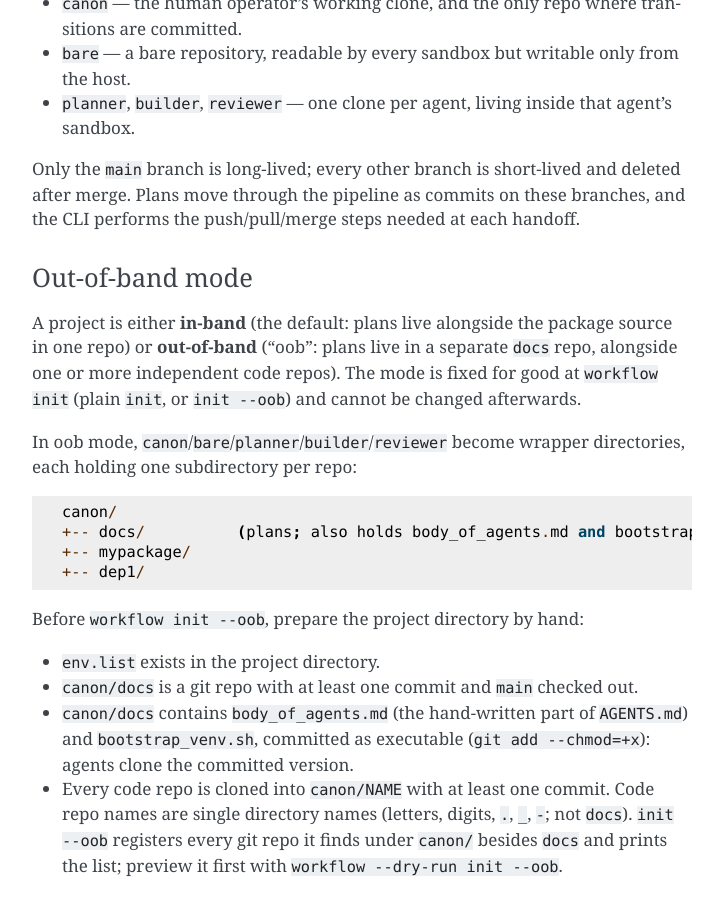
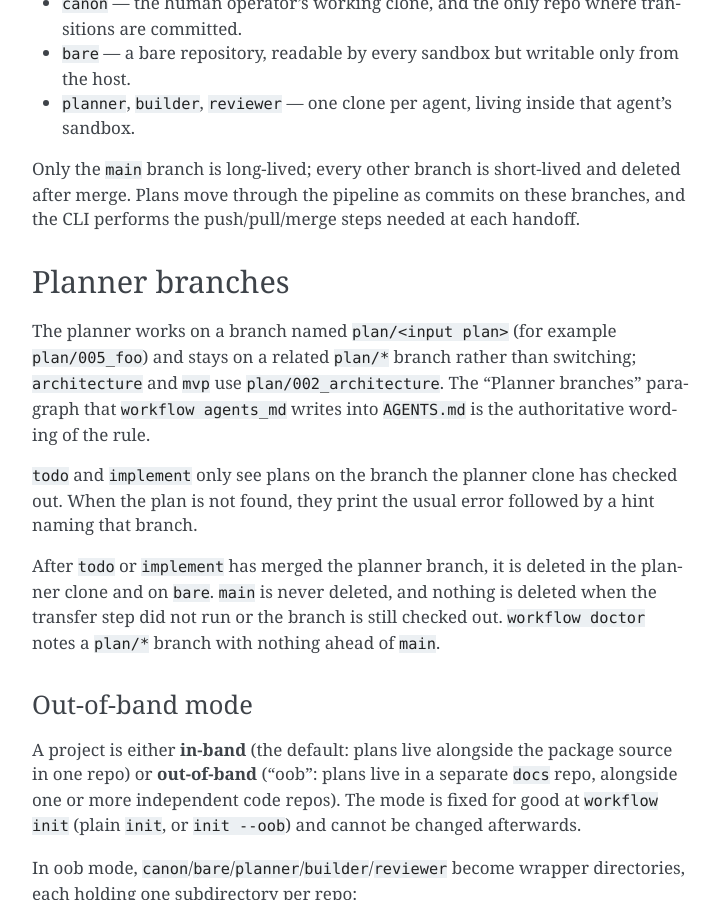
Before and after one commit to Waino/workflow, a Sphinx documentation site: the page built from docs/source/workflow.rst, in a window 1280 px wide and 900 px high, scrolled down 1021 px. Shown: the whole window, without its empty margins (388-1111 px from the left). Built offline with Sphinx 7.4.7, drawn with Linux system fonts in a browser that asks for light colours.

Commit message:
docs: document planner branches and the 030 user-visible changes
Users need the branch convention, the one-off cleanup of old plan branches, and the
stricter init preconditions spelled out before upgrading.

```diff
--- a/docs/source/workflow.rst
+++ b/docs/source/workflow.rst
@@ -50,6 +50,25 @@ Each participant works out of its own git clone (a **repo**):
 Only the ``main`` branch is long-lived; every other branch is short-lived and deleted after
 merge. Plans move through the pipeline as commits on these branches, and the CLI
 performs the push/pull/merge steps needed at each handoff.
+
+.. _Planner branches:
+
+Planner branches
+-----------------
+
+The planner works on a branch named ``plan/<input plan>`` (for example ``plan/005_foo``)
+and stays on a related ``plan/*`` branch rather than switching; ``architecture`` and
+``mvp`` use ``plan/002_architecture``. The "Planner branches" paragraph that
+``workflow agents_md`` writes into ``AGENTS.md`` is the authoritative wording of the rule.
+
+``todo`` and ``implement`` only see plans on the branch the planner clone has checked out.
+When the plan is not found, they print the usual error followed by a hint naming that
+branch.
+
+After ``todo`` or ``implement`` has merged the planner branch, it is deleted in the planner
+clone and on ``bare``. ``main`` is never deleted, and nothing is deleted when the transfer
+step did not run or the branch is still checked out. ``workflow doctor`` notes a ``plan/*``
+branch with nothing ahead of ``main``.
 
 .. _Out-of-band mode:
 
```
Also changed, not shown: HISTORY.rst (+9 -0 lines), 1 other file.
